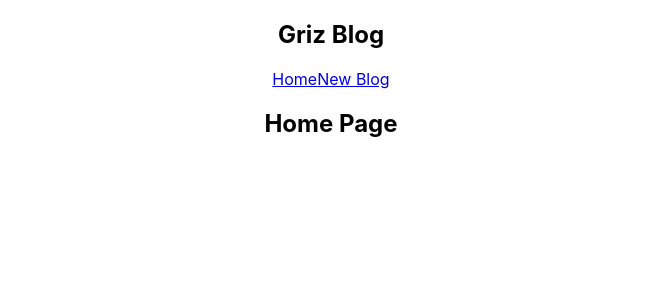
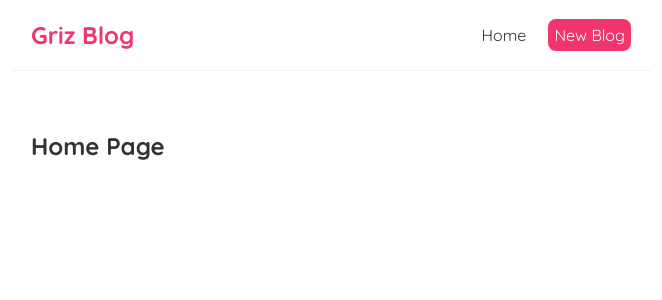
Before and after one commit to grizzlysol/reactTutorial, a React (Create React App) app in the folder griz-blog/: page / in a window 1280 px wide. Shown: the top 300 px of the page, without its empty margins (309-971 px from the left). Built offline with nearby package versions, Linux system fonts and the light colour scheme.

Commit message:
Tut6 - Adding Styles

```diff
--- a/griz-blog/src/App.css
+++ /dev/null
@@ -1,38 +0,0 @@
-.App {
-  text-align: center;
-}
-
-.App-logo {
-  height: 40vmin;
-  pointer-events: none;
-}
-
-@media (prefers-reduced-motion: no-preference) {
-  .App-logo {
-    animation: App-logo-spin infinite 20s linear;
-  }
-}
-
-.App-header {
-  background-color: #282c34;
-  min-height: 100vh;
-  display: flex;
-  flex-direction: column;
-  align-items: center;
-  justify-content: center;
-  font-size: calc(10px + 2vmin);
-  color: white;
-}
-
-.App-link {
-  color: #61dafb;
-}
-
-@keyframes App-logo-spin {
-  from {
-    transform: rotate(0deg);
-  }
-  to {
-    transform: rotate(360deg);
-  }
-}
--- a/griz-blog/src/App.js
+++ b/griz-blog/src/App.js
@@ -1,4 +1,3 @@
-import './App.css';
 import Home from './Home';
 import NavBar from './NavBar';
 
--- a/griz-blog/src/NavBar.js
+++ b/griz-blog/src/NavBar.js
@@ -1,10 +1,18 @@
 const NavBar = () => {
+  const createButtonStyles = {
+    color: 'white',
+    backgroundColor: '#f1356d',
+    borderRadius: '8px'
+  }
+
   return (
     <nav className="navBar">
       <h1>Griz Blog</h1>
       <div className="links">
         <a href="/">Home</a>
-        <a href="/create">New Blog</a>
+        <a href="/create" style={createButtonStyles}>
+          New Blog
+        </a>
       </div>
     </nav>
   );
--- a/griz-blog/src/index.css
+++ b/griz-blog/src/index.css
@@ -1,13 +1,41 @@
-body {
+@import url('https://fonts.googleapis.com/css2?family=Quicksand:wght@300;400;500;600;700&display=swap');
+
+/* base styles */
+* {
   margin: 0;
-  font-family: -apple-system, BlinkMacSystemFont, 'Segoe UI', 'Roboto', 'Oxygen',
-    'Ubuntu', 'Cantarell', 'Fira Sans', 'Droid Sans', 'Helvetica Neue',
-    sans-serif;
-  -webkit-font-smoothing: antialiased;
-  -moz-osx-font-smoothing: grayscale;
+  font-family: "Quicksand";
+  color: #333;
 }
 
-code {
-  font-family: source-code-pro, Menlo, Monaco, Consolas, 'Courier New',
-    monospace;
+.navBar {
+  padding: 20px;
+  display: flex;
+  align-items: center;
+  max-width: 600px;
+  margin: 0 auto;
+  border-bottom: 1px solid #f2f2f2;
 }
+
+.navBar h1 {
+  color: #f1356d;
+}
+
+.navBar .links {
+  margin-left: auto;
+}
+
+.navBar a {
+  margin-left: 16px;
+  text-decoration: none;
+  padding: 6px;
+}
+
+.navBar a:hover {
+  color: #f1356d;
+}
+
+.content {
+  max-width: 600px;
+  margin: 40px auto;
+  padding: 20px;
+}
```
